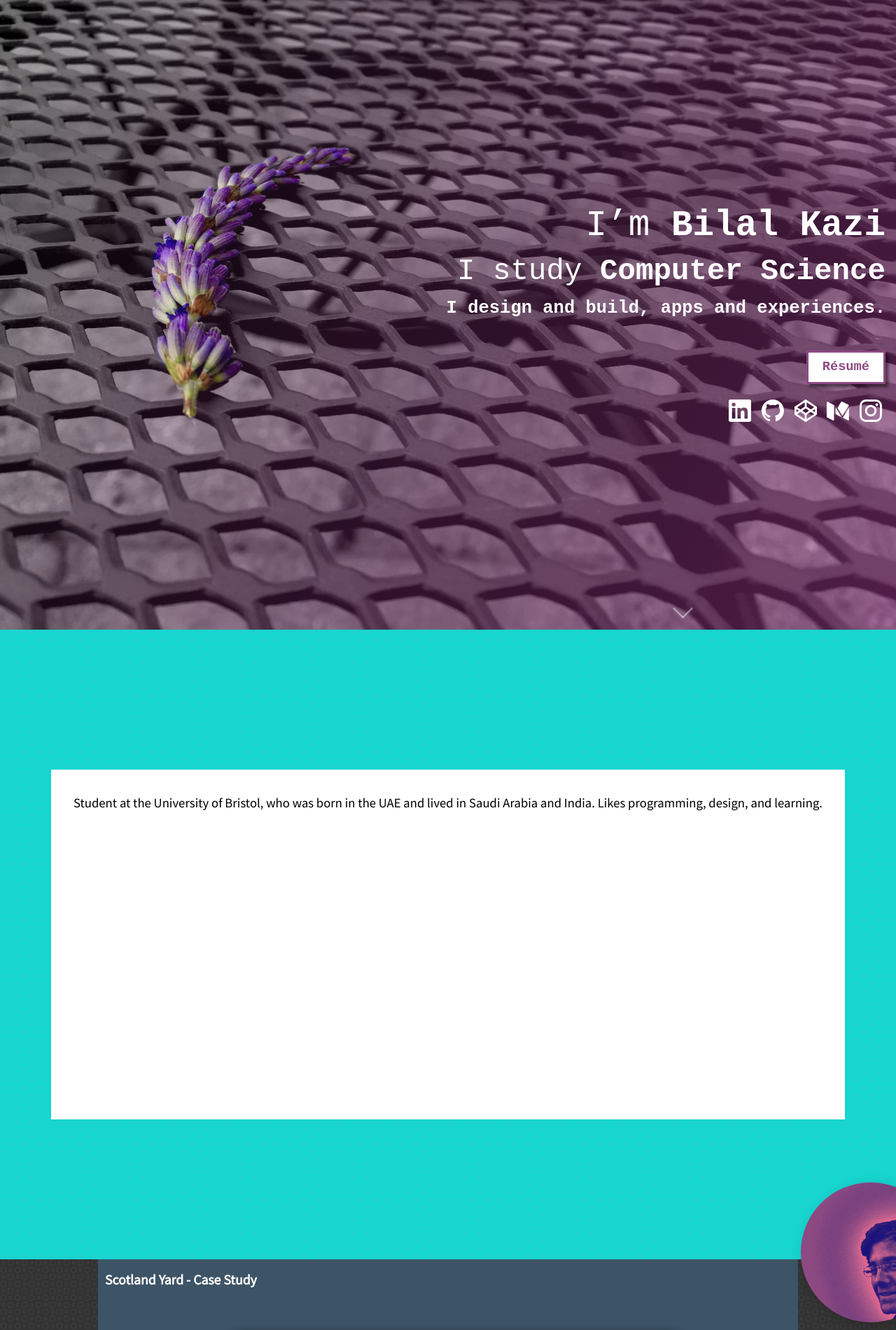
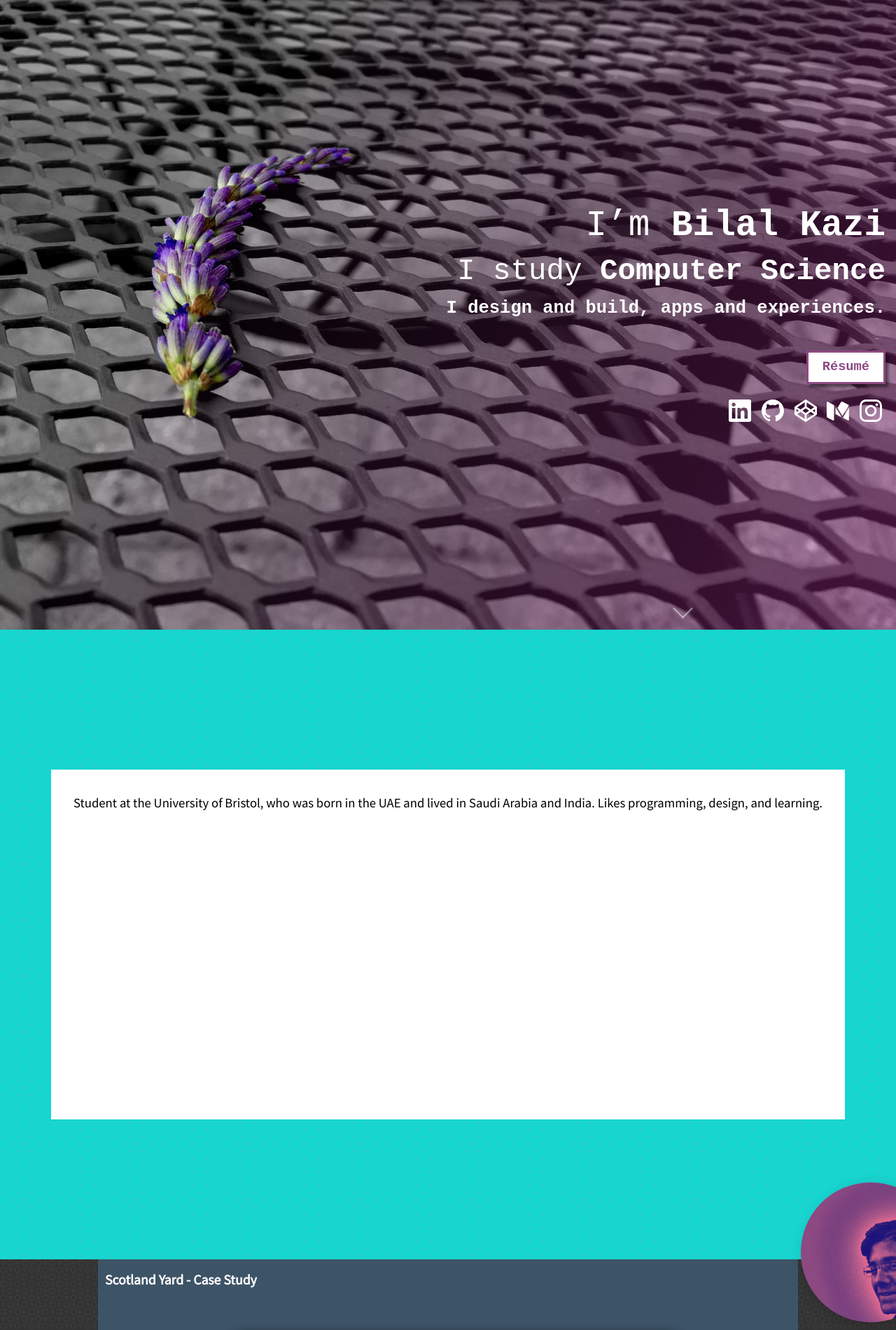
Before and after one commit to bkazi/bkazi.github.io, a Jekyll site: the page built from index.html, in a window 1280 px wide. Shown: the top 1901 px of the page at 70% size. Built offline with Jekyll 4.4.1, drawn with Linux system fonts in a browser that asks for light colours; some web fonts are replaced.

Commit message:
Make gradient nicer

```diff
--- a/_sass/_home.scss
+++ b/_sass/_home.scss
@@ -38,7 +38,7 @@
   padding-right: 15px;
   color: white;
   font-weight: 600;
-  background: linear-gradient(120deg, rgba(0, 0, 0, 0), rgba(162, 60, 145, 0.5));
+  background: linear-gradient(120deg, rgba(0, 0, 0, 0) 25%, rgba(195, 57, 172, 0.35));
 
   em {
     color: white;
```
